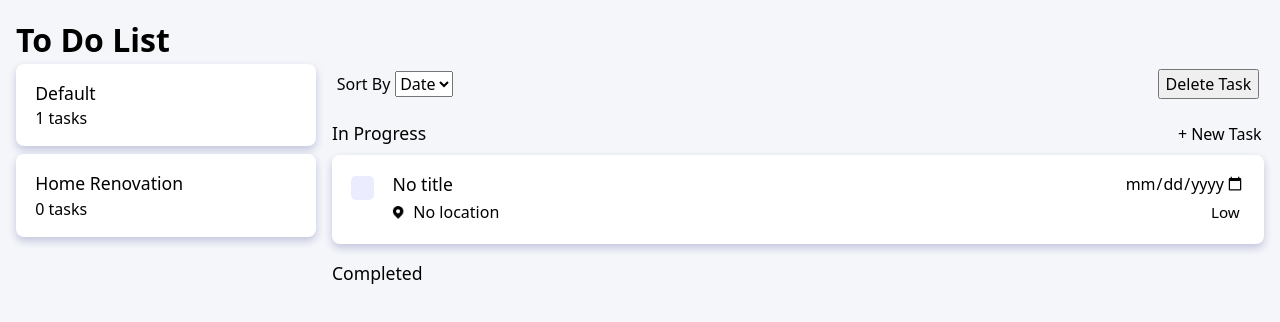
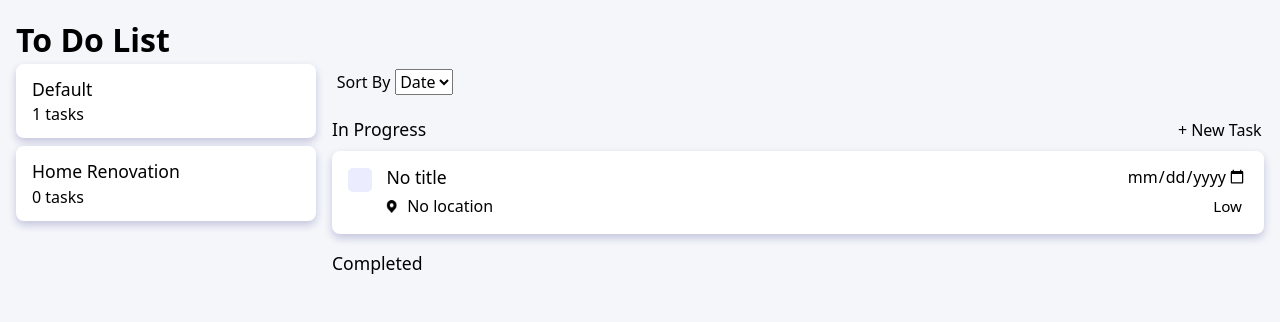
Before and after one commit to dallinjohnson/todo-list, a website built with webpack: page src/template.html in a window 1280 px wide. Both pictures are taken after a click on the element "+ New Task". Built offline with nearby package versions, Linux system fonts and the light colour scheme.

Commit message:
Add delete button to Task Item

```diff
--- a/src/components/TaskItem.js
+++ b/src/components/TaskItem.js
@@ -5,6 +5,7 @@ import IconGroup from "./IconGroup";
 import pubsub from "../pubsub/PubSub";
 
 import locationIcon from "../assets/icons8-location-16.png";
+import deleteIcon from "../assets/icons8-trash-30.png";
 
 import { format, parse } from "date-fns";
 
@@ -58,9 +59,19 @@ const TaskItem = (task) => {
 
     description = createDescription();
 
+    const trashImage = document.createElement("img");
+    trashImage.src = deleteIcon;
+    trashImage.classList.add("task-delete-btn");
+    trashImage.addEventListener("click", () => {
+      pubsub.publish("deleteTask");
+      pubsub.publish("numberOfTasksChanged");
+    });
+
     const hiddenRow = document.createElement("div");
     hiddenRow.classList.add("hidden");
+    hiddenRow.classList.add("flex-row-space-between");
     hiddenRow.appendChild(description.getElement());
+    hiddenRow.appendChild(trashImage);
 
     taskDetails = document.createElement("div");
     taskDetails.className = "task-details";
--- a/src/components/TaskView.js
+++ b/src/components/TaskView.js
@@ -1,5 +1,5 @@
 import { TaskList } from "./TaskList";
-import { TaskListControls } from "./TaskListControls";
+import ViewHeader from "./ViewHeader";
 import ListHeader from "./ListHeader";
 import pubsub from "../pubsub/PubSub";
 
@@ -7,7 +7,7 @@ const TaskView = () => {
   let element;
   let inProgressTaskList;
   let completedTaskList;
-  let taskListControls;
+  let viewHeader;
 
   const init = () => {
     const inProgressTaskListHeader = ListHeader(
@@ -20,14 +20,14 @@ const TaskView = () => {
     const completedTaskListHeader = ListHeader("Completed");
     completedTaskList = TaskList(completedTaskListHeader.getElement(), false);
 
-    taskListControls = new TaskListControls();
+    viewHeader = new ViewHeader();
     element = createElement();
   };
 
   const createElement = () => {
     const container = document.createElement("div");
     container.id = "task-view";
-    container.appendChild(taskListControls.element);
+    container.appendChild(viewHeader.element);
     container.appendChild(inProgressTaskList.getElement());
     container.appendChild(completedTaskList.getElement());
     return container;
--- a/src/components/TaskListControls.js
+++ b/src/components/ViewHeader.js
@@ -1,7 +1,7 @@
 import SortingCriteria from "../enums/SortingCriteria";
 import pubsub from "../pubsub/PubSub";
 
-class TaskListControls {
+class ViewHeader {
   constructor() {
     this.element = this.createElement();
   }
@@ -44,20 +44,10 @@ class TaskListControls {
     sortLabel.htmlFor = "task-sort-select";
     sortLabel.textContent = "Sort By";
 
-    const deleteTaskButton = document.createElement("button");
-    deleteTaskButton.textContent = "Delete Task";
-    deleteTaskButton.addEventListener("click", () => {
-      pubsub.publish("deleteTask");
-      pubsub.publish("numberOfTasksChanged");
-    });
-
     const leftContainer = document.createElement("div");
-    const rightContainer = document.createElement("div");
-    rightContainer.classList.add("button-group");
 
     leftContainer.append(sortLabel, sortSelect);
-    rightContainer.append(deleteTaskButton);
-    container.append(leftContainer, rightContainer);
+    container.append(leftContainer);
 
     pubsub.publish("sortTasks", sortSelect.value);
 
@@ -65,4 +55,4 @@ class TaskListControls {
   }
 }
 
-export { TaskListControls };
+export default ViewHeader;
--- a/src/styles.css
+++ b/src/styles.css
@@ -77,8 +77,8 @@ body {
   display: flex;
   justify-content: flex-start;
   align-items: flex-start;
-  gap: 1rem;
-  padding: 1rem 1.2rem;
+  gap: 0.75rem;
+  padding: 0.75rem 1rem;
   background-color: white;
   border-radius: 0.5rem;
   user-select: none;
@@ -110,6 +110,7 @@ body {
 
 .checkbox {
   margin-top: 5px;
+  min-width: 1.5rem;
   width: 1.5rem;
   height: 1.5rem;
   background-image: none;
@@ -128,7 +129,6 @@ body {
 .selected {
   pointer-events: all;
   outline: 2px solid rgba(49, 77, 255, 0.609);
-  outline-style: ridge;
 }
 
 .icon {
@@ -191,7 +191,7 @@ body {
 }
 
 .priority {
-  border: none;
+  border: 1px solid rgba(0, 0, 0, 0);
   background: none;
   appearance: none;
   -webkit-appearance: none;
@@ -225,7 +225,7 @@ body {
 
 input[type="date"] {
   background-color: none;
-  border: none;
+  border: 1px solid rgba(0, 0, 0, 0);
   text-align: right;
   border-radius: 5px;
 }
@@ -243,7 +243,7 @@ input[type="date"] {
 .project {
   display: flex;
   flex-direction: column;
-  padding: 1rem 1.2rem;
+  padding: 0.75rem 1rem;
   background-color: white;
   border-radius: 0.5rem;
   box-shadow: 0px 4px 8px rgba(4, 0, 110, 0.2);
@@ -286,3 +286,14 @@ input[type="date"] {
   flex-direction: column;
   gap: 1rem;
 }
+
+.task-delete-btn {
+  border-radius: 2px;
+  padding: 1px;
+  width: 20px;
+  align-self: flex-end;
+}
+
+.task-delete-btn:hover {
+  background-color: rgb(255, 200, 200);
+}
```
Also changed, not shown: src/assets/icons8-calendar-16.png (deleted), src/assets/icons8-note-16.png (deleted), src/assets/icons8-priority-16.png (deleted), src/assets/icons8-trash-30.png (added).
